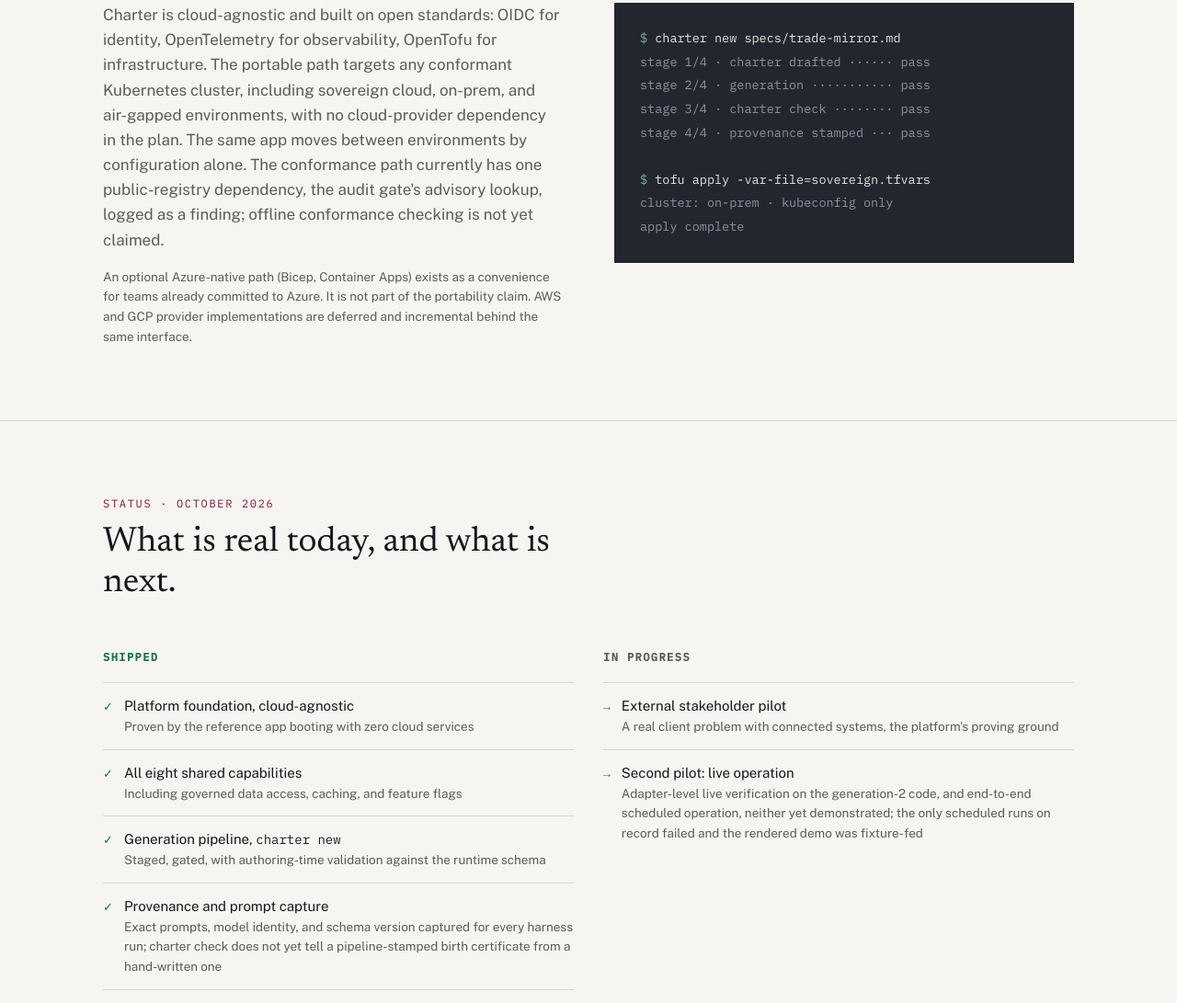
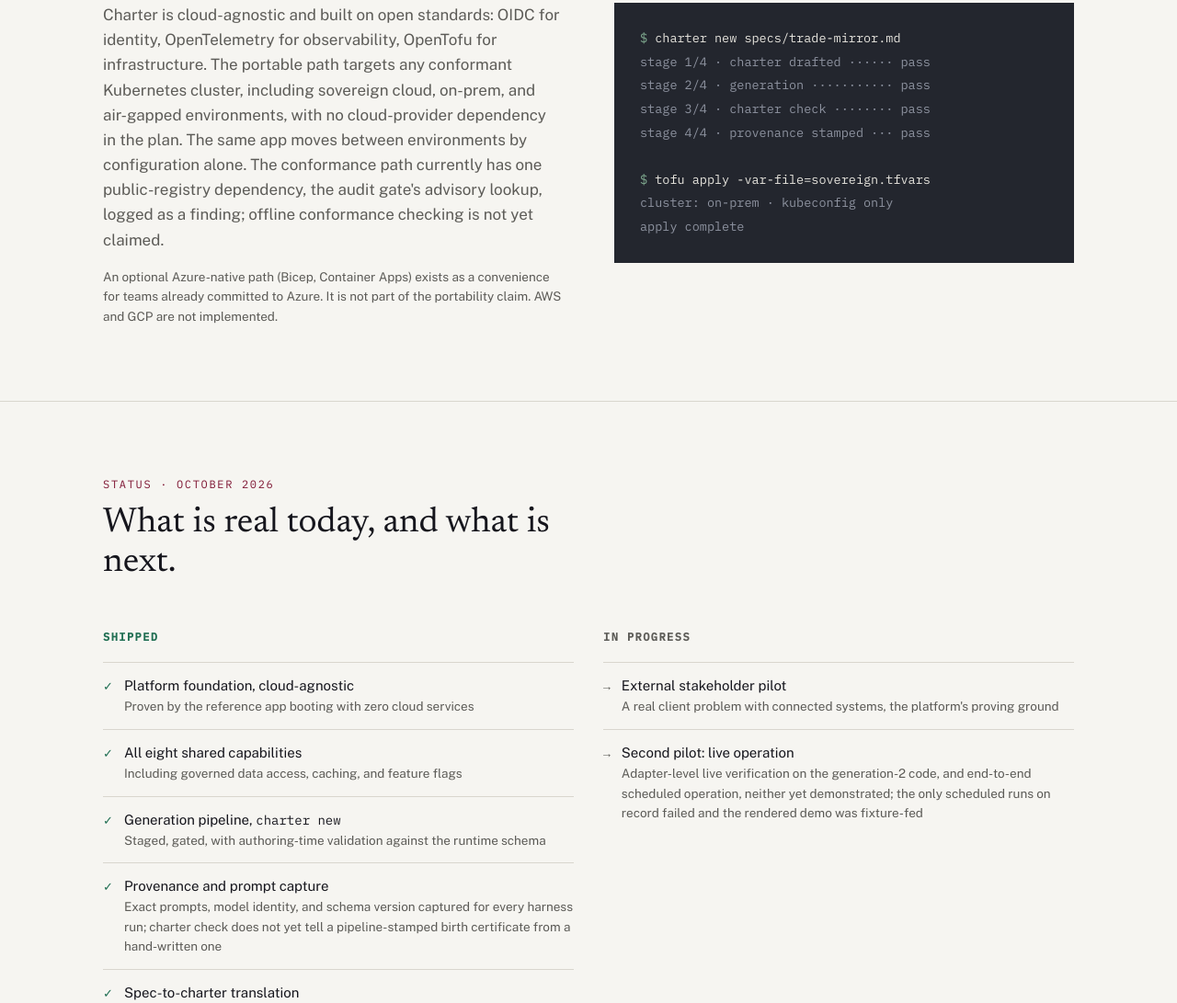
Before and after one commit to bfadol/charter-spec, a website: page website/index.html in a window 1280 px wide. Shown: the part 4611-5702 px from the top of the page at 92% size. Drawn offline with nearby package versions, Linux system fonts and the light colour scheme.

Commit message:
Site: the deploy note says AWS and GCP are not implemented
Site-only change after v0.3.0; no claim title or status changed, so the status map is unchanged. The v0.3.0 package carries the earlier wording of this note; no retag.

Co-Authored-By: Claude Opus 5.5 <noreply@anthropic.com>

```diff
--- a/website/index.html
+++ b/website/index.html
@@ -296,7 +296,7 @@ footer .fm{font-family:var(--display);font-size:17px;color:var(--ink)}
     <div class="deploy-grid">
       <div>
         <p class="section-lede">Charter is cloud-agnostic and built on open standards: OIDC for identity, OpenTelemetry for observability, OpenTofu for infrastructure. The portable path targets any conformant Kubernetes cluster, including sovereign cloud, on-prem, and air-gapped environments, with no cloud-provider dependency in the plan. The same app moves between environments by configuration alone. The conformance path currently has one public-registry dependency, the audit gate's advisory lookup, logged as a finding; offline conformance checking is not yet claimed.</p>
-        <p class="deploy-note">An optional Azure-native path (Bicep, Container Apps) exists as a convenience for teams already committed to Azure. It is not part of the portability claim. AWS and GCP provider implementations are deferred and incremental behind the same interface.</p>
+        <p class="deploy-note">An optional Azure-native path (Bicep, Container Apps) exists as a convenience for teams already committed to Azure. It is not part of the portability claim. AWS and GCP are not implemented.</p>
       </div>
       <div>
         <div class="term">
```
